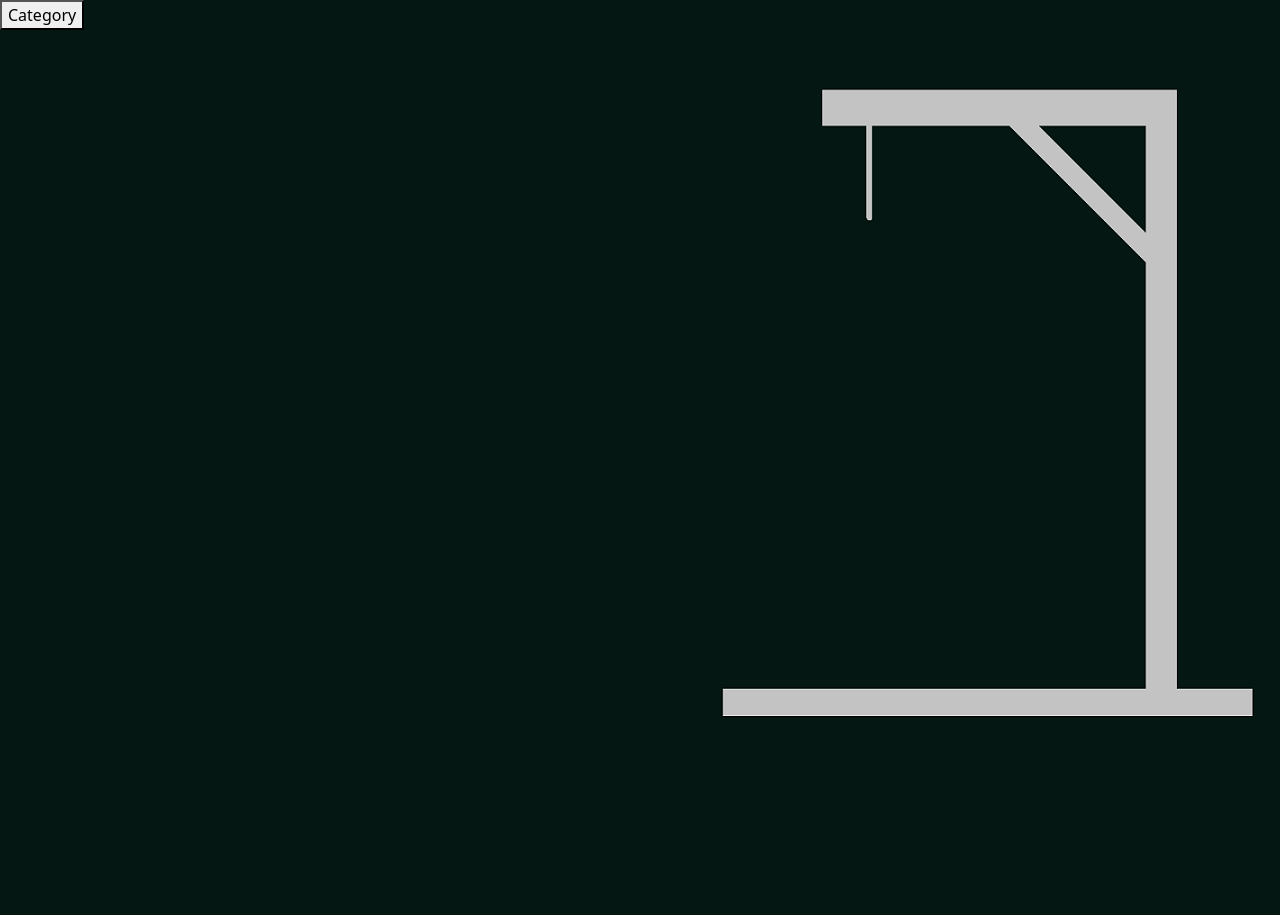
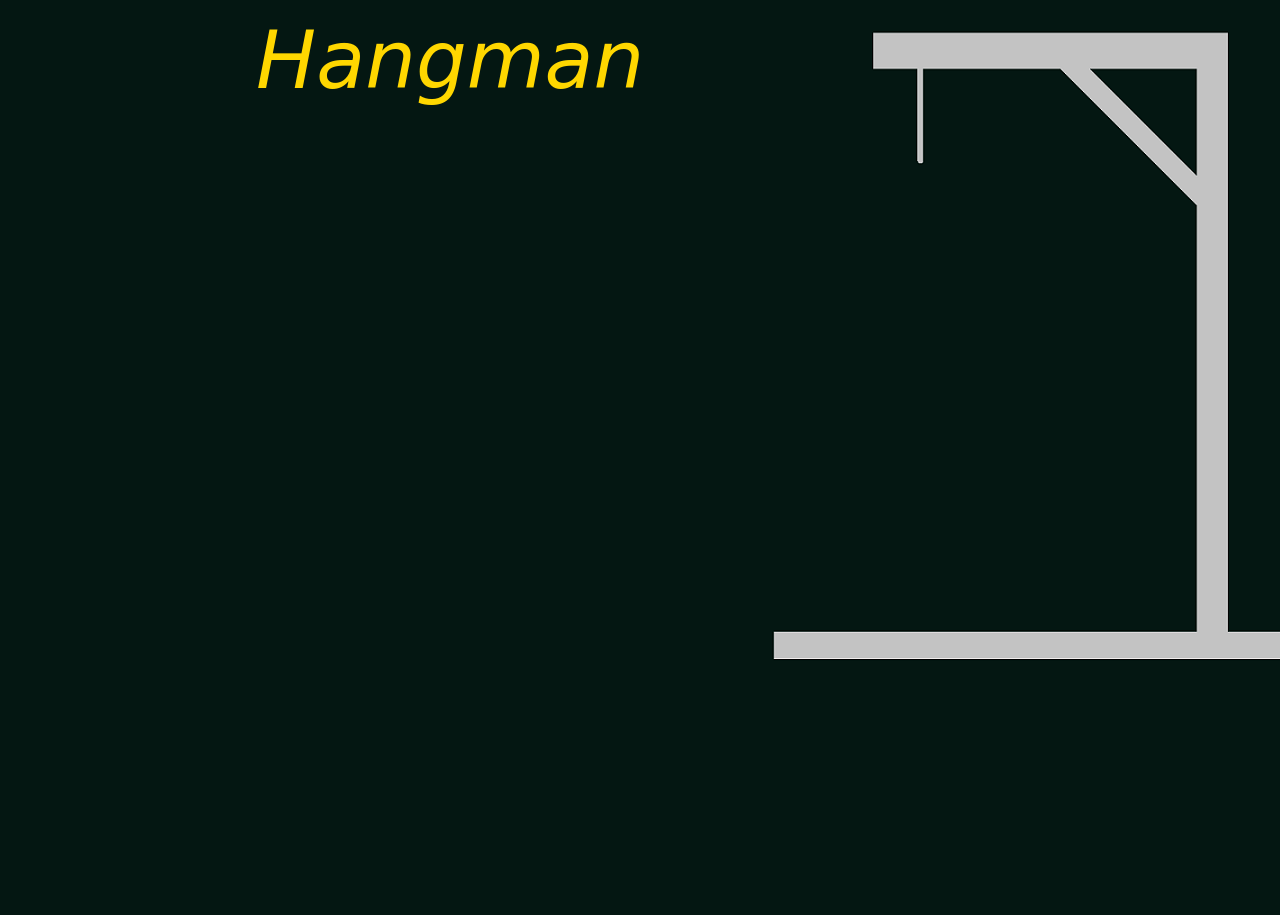
Before and after one commit to joeball91/Hangman, a Django app: page / in a window 1280 px wide; the page is wider, and only the part inside the window is pictured. Shown: the part 56-971 px from the top of that part. After the commit the page ends 716 px from the top of that part, so only its background shows below. Run offline with Django 4.2, Linux system fonts and the light colour scheme; some libraries are stand-ins or nearby versions.

Commit message:
added Title

```diff
--- a/gameplay/static/bootstrap/css/styles.css
+++ b/gameplay/static/bootstrap/css/styles.css
@@ -3,13 +3,13 @@ body{
 }
 
 h1{
-    padding-top: 2%;
+    padding-top: 1%;
     font-size: 80px;
-    text-align: center;
+    text-align: justify;
+    padding-left: 20%;
     color: gold;
+    height: 1px;
+    font-family: cursive;
+    font-style: italic;
 
 }
-
-.img{
-    text-align: right;
-}
--- a/gameplay/templates/index.html
+++ b/gameplay/templates/index.html
@@ -25,11 +25,12 @@
 
     <!-- Title and body of website -->
     <div>
+        <h1>Hangman</h1>
         <div class="row">
-            <div class="col">
-                <button type="button">Category</button>
+            <div class="col-lg-7">
+
             </div>
-            <div class="img">
+            <div class="col-lg-3">
                 <img src="../static/images/hangman0.1.png">
             </div>
         </div>
```
Also changed, not shown: gameplay/static/images/hangman0.1.png.
